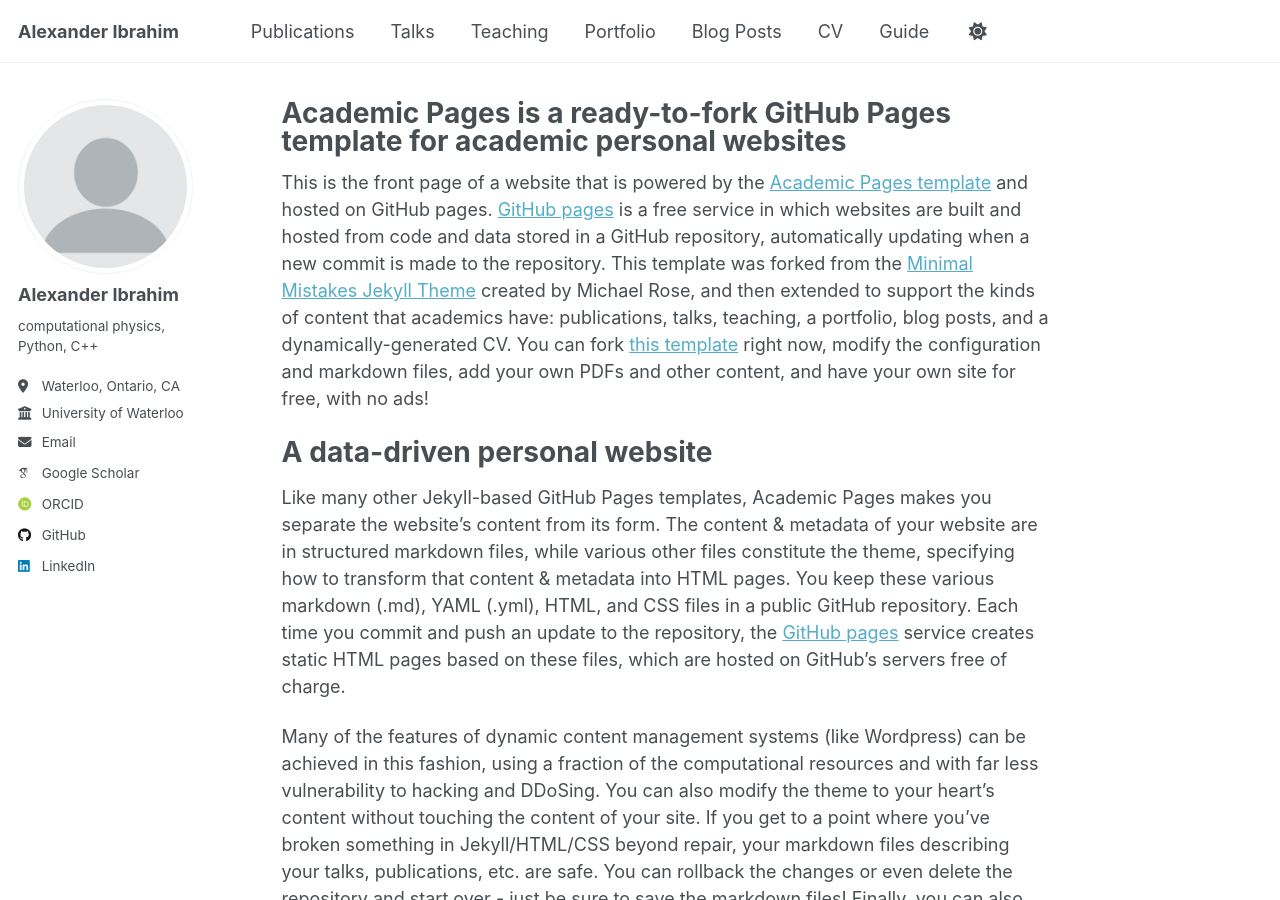
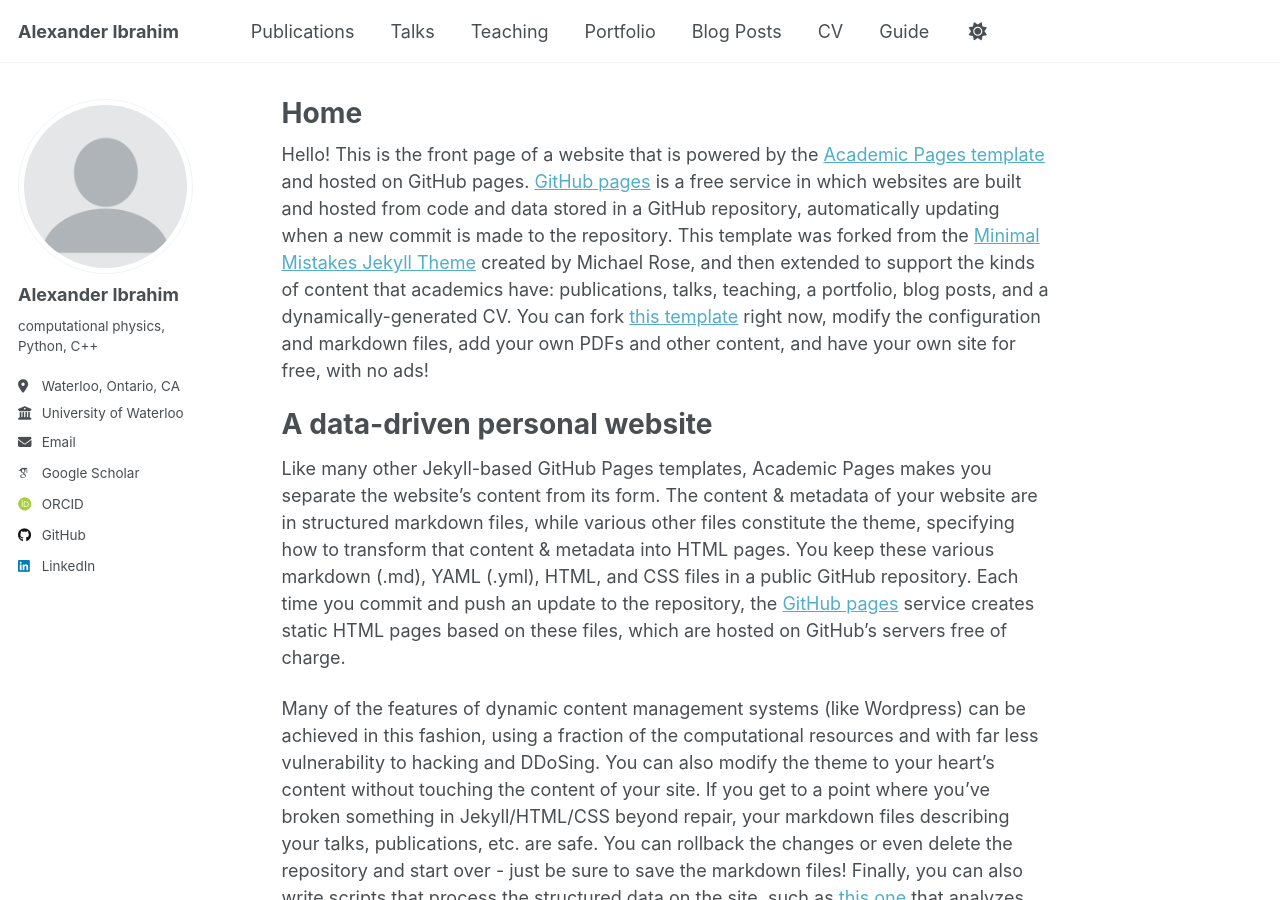
Before and after one commit to AlexanderIbrahim1/AlexanderIbrahim1.github.io, a Jekyll site: the page built from _pages/about.md, in a window 1280 px wide and 900 px high. Built offline with Jekyll 4.4.1, drawn with Linux system fonts in a browser that asks for light colours; some web fonts are replaced; part of the change alters nothing that is shown.

Commit message:
See if changes in about appear online

```diff
--- a/_config.yml
+++ b/_config.yml
@@ -256,6 +256,15 @@ defaults:
       author_profile: true
       share: true
       comments: true
+  # _publications
+  - scope:
+      path: ""
+      type: publications
+    values:
+      layout: single
+      author_profile: true
+      share: true
+      comments: true
   # _portfolio
   - scope:
       path: ""
@@ -273,15 +282,6 @@ defaults:
       layout: talk
       author_profile: true
       share: true
-#   # _publications
-#   - scope:
-#       path: ""
-#       type: publications
-#     values:
-#       layout: single
-#       author_profile: true
-#       share: true
-#       comments: true
 
 # Sass/SCSS
 sass:
--- a/_pages/about.md
+++ b/_pages/about.md
@@ -1,12 +1,13 @@
 ---
 permalink: /
-title: "Academic Pages is a ready-to-fork GitHub Pages template for academic personal websites"
+title: "Home"
 author_profile: true
 redirect_from:
   - /about/
   - /about.html
 ---
 
+Hello!
 This is the front page of a website that is powered by the [Academic Pages template](https://github.com/academicpages/academicpages.github.io) and hosted on GitHub pages. [GitHub pages](https://pages.github.com) is a free service in which websites are built and hosted from code and data stored in a GitHub repository, automatically updating when a new commit is made to the repository. This template was forked from the [Minimal Mistakes Jekyll Theme](https://mmistakes.github.io/minimal-mistakes/) created by Michael Rose, and then extended to support the kinds of content that academics have: publications, talks, teaching, a portfolio, blog posts, and a dynamically-generated CV. You can fork [this template](https://github.com/academicpages/academicpages.github.io) right now, modify the configuration and markdown files, add your own PDFs and other content, and have your own site for free, with no ads!
 
 A data-driven personal website
```
Also changed, not shown: 1 other file.
